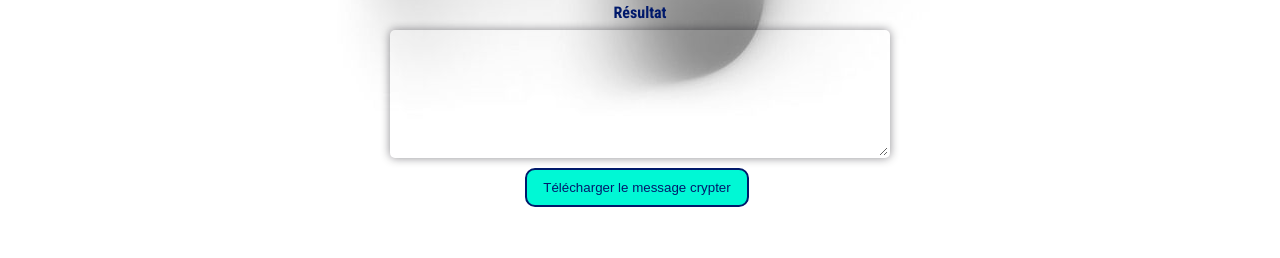
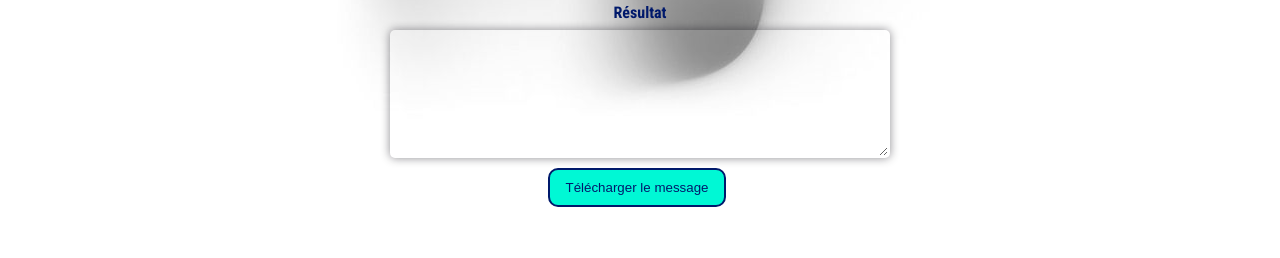
Before and after one commit to farouk1602/Cryptographie-, a website: page main.html in a window 1280 px wide. Shown: the part 1257-1515 px from the top of the page. Drawn offline with Linux system fonts and the light colour scheme.

Commit message:
Add files via upload

```diff
--- a/main.html
+++ b/main.html
@@ -63,7 +63,7 @@
           </div>
         </div>
         <div class="download">
-          <button id="downloadButton">Télécharger le message crypter</button>
+          <button id="downloadButton">Télécharger le message</button>
         </div>
       </div>
     </div>
```
